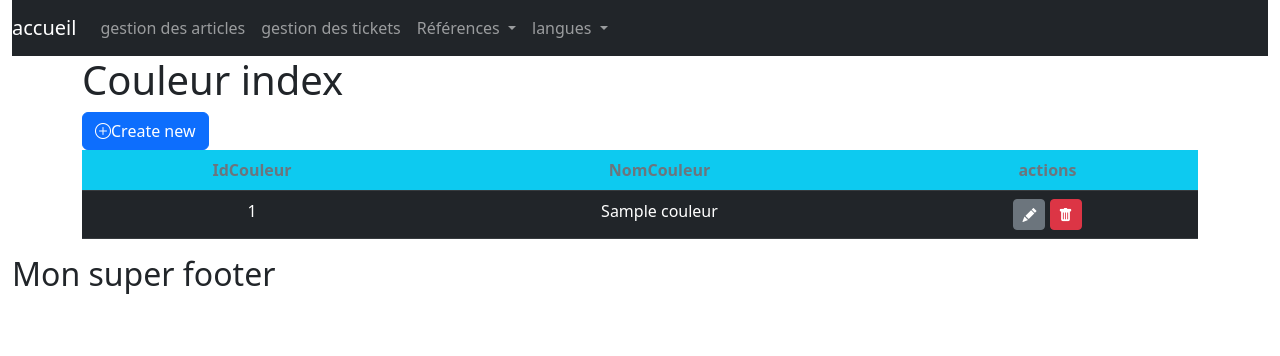
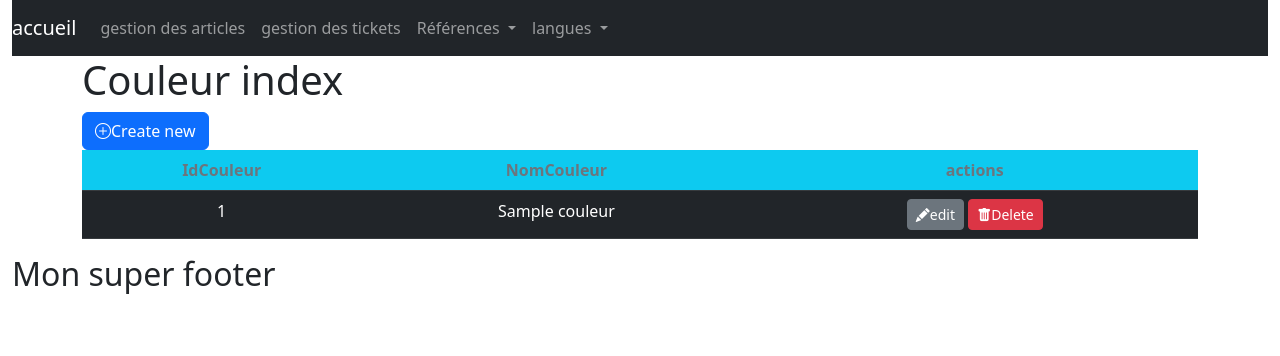
Before and after one commit to vao49/22239_SDBM_SF63, a Symfony app: template templates/couleur/index.html.twig in a window 1280 px wide. Shown: the top 356 px of the page. Run offline with Twig, Linux system fonts and the light colour scheme; the template is opened without the code that fills it: most values are stand-ins (such as "Sample title", 1, 10 or a date in 2020); some libraries are stand-ins or nearby versions.

```diff
--- a/templates/couleur/_delete_form.html.twig
+++ b/templates/couleur/_delete_form.html.twig
@@ -1,4 +1,4 @@
 <form class="d-inline" method="post" action="{{ path('app_couleur_delete', {'idCouleur': couleur.idCouleur}) }}" onsubmit="return confirm('{% trans %}Are you sure you want to delete this item?{% endtrans %}');">
 	<input type="hidden" name="_token" value="{{ csrf_token('delete' ~ couleur.idCouleur) }}">
-	<button class="btn btn-danger btn-sm bi bi-trash-fill"></button>
+	<button class="btn btn-danger btn-sm bi bi-trash-fill">{% trans %}Delete{% endtrans %}</button>
 </form>
--- a/templates/couleur/index.html.twig
+++ b/templates/couleur/index.html.twig
@@ -25,7 +25,7 @@
 						<td>{{ couleur.nomCouleur }}</td>
 						<td>
 							{# <a href="{{ path('app_couleur_show', {'idCouleur': couleur.idCouleur}) }}">show</a> #}
-							<a href="{{ path('app_couleur_edit', {'idCouleur': couleur.idCouleur}) }}" class="btn btn-secondary btn-sm bi bi-pencil-fill"></a>
+							<a href="{{ path('app_couleur_edit', {'idCouleur': couleur.idCouleur}) }}" class="btn btn-secondary btn-sm bi bi-pencil-fill">{% trans %}edit{% endtrans %}</a>
 							{{ include('couleur/_delete_form.html.twig') }}
 						</td>
 					</tr>
```
